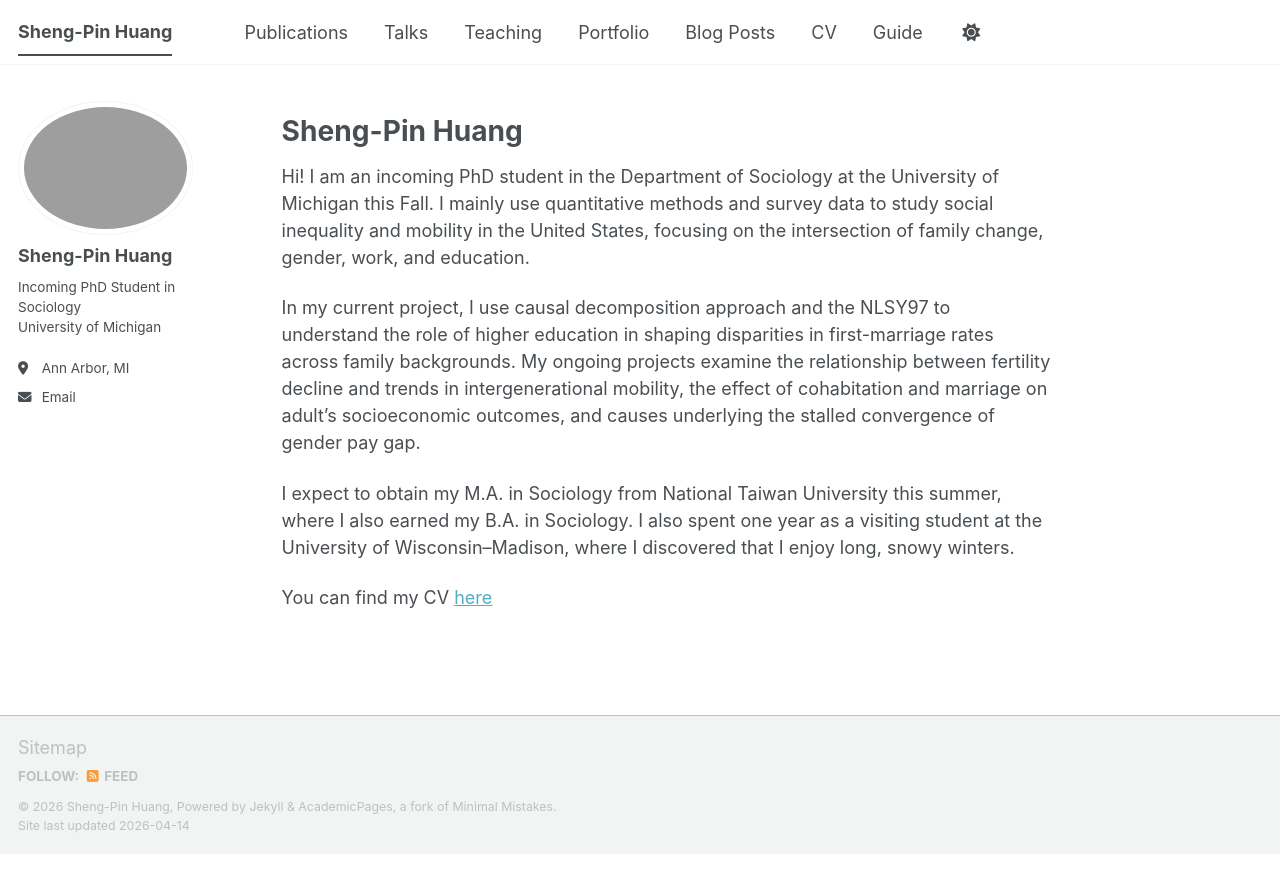
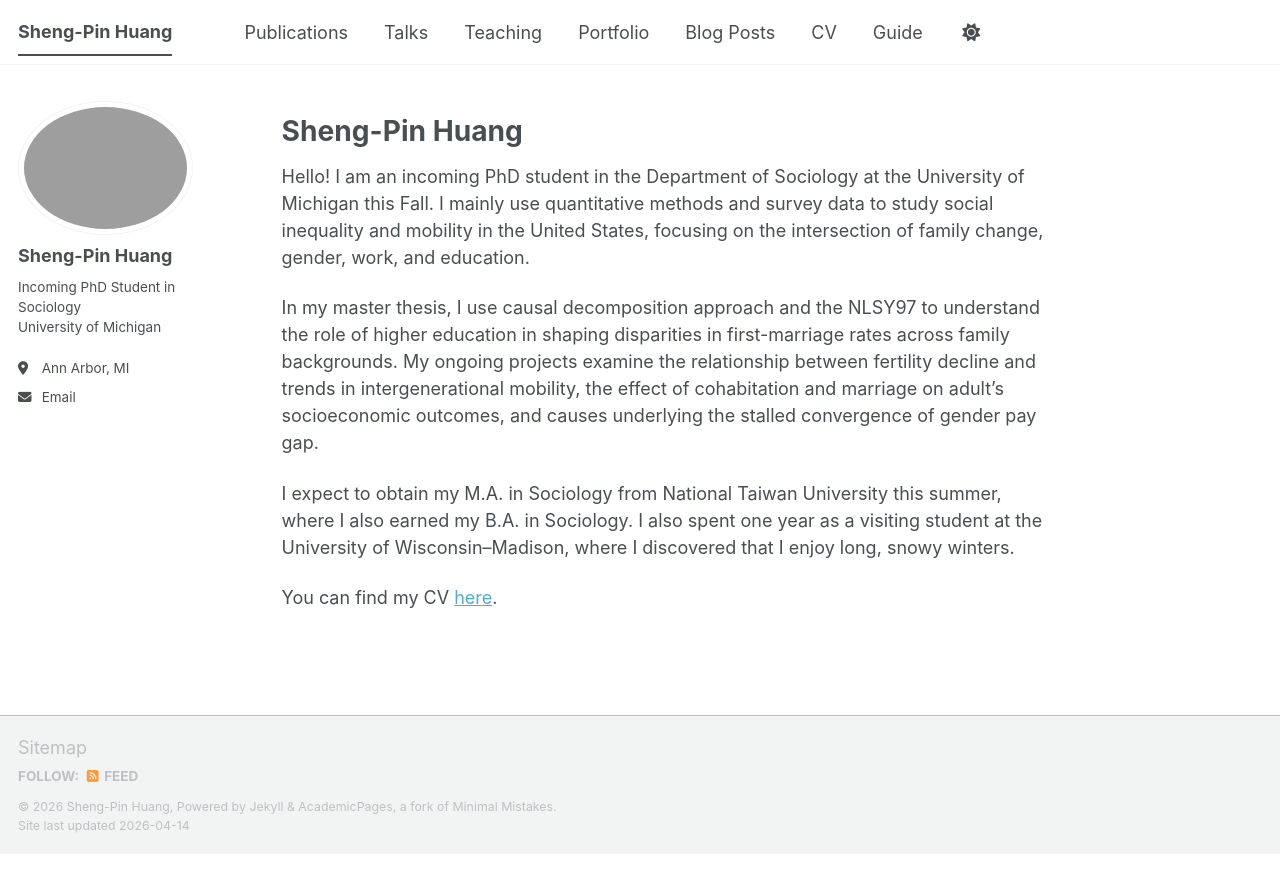
Before and after one commit to shengpinhuang/shengpinhuang.github.io, a Jekyll site: the page built from _pages/about.md, in a window 1280 px wide. Shown: the top 893 px of the page. Built offline with Jekyll 4.4.1, drawn with Linux system fonts in a browser that asks for light colours; a script bundle is joined from its source files by our own code; library files that are not in the unit come from our copies.

Commit message:
Update about.md

```diff
--- a/_pages/about.md
+++ b/_pages/about.md
@@ -10,10 +10,10 @@
 
 Sheng-Pin Huang
 ======
-Hi! I am an incoming PhD student in the Department of Sociology at the University of Michigan this Fall. I mainly use quantitative methods and survey data to study social inequality and mobility in the United States, focusing on the intersection of family change, gender, work, and education.
+Hello! I am an incoming PhD student in the Department of Sociology at the University of Michigan this Fall. I mainly use quantitative methods and survey data to study social inequality and mobility in the United States, focusing on the intersection of family change, gender, work, and education.
 
-In my current project, I use causal decomposition approach and the NLSY97 to understand the role of higher education in shaping disparities in first-marriage rates across family backgrounds. My ongoing projects examine the relationship between fertility decline and trends in intergenerational mobility, the effect of cohabitation and marriage on adult's socioeconomic outcomes, and causes underlying the stalled convergence of gender pay gap.
+In my master thesis, I use causal decomposition approach and the NLSY97 to understand the role of higher education in shaping disparities in first-marriage rates across family backgrounds. My ongoing projects examine the relationship between fertility decline and trends in intergenerational mobility, the effect of cohabitation and marriage on adult's socioeconomic outcomes, and causes underlying the stalled convergence of gender pay gap.
 
 I expect to obtain my M.A. in Sociology from National Taiwan University this summer, where I also earned my B.A. in Sociology. I also spent one year as a visiting student at the University of Wisconsin–Madison, where I discovered that I enjoy long, snowy winters.
 
-You can find my CV [here]()
+You can find my CV [here]().
```
